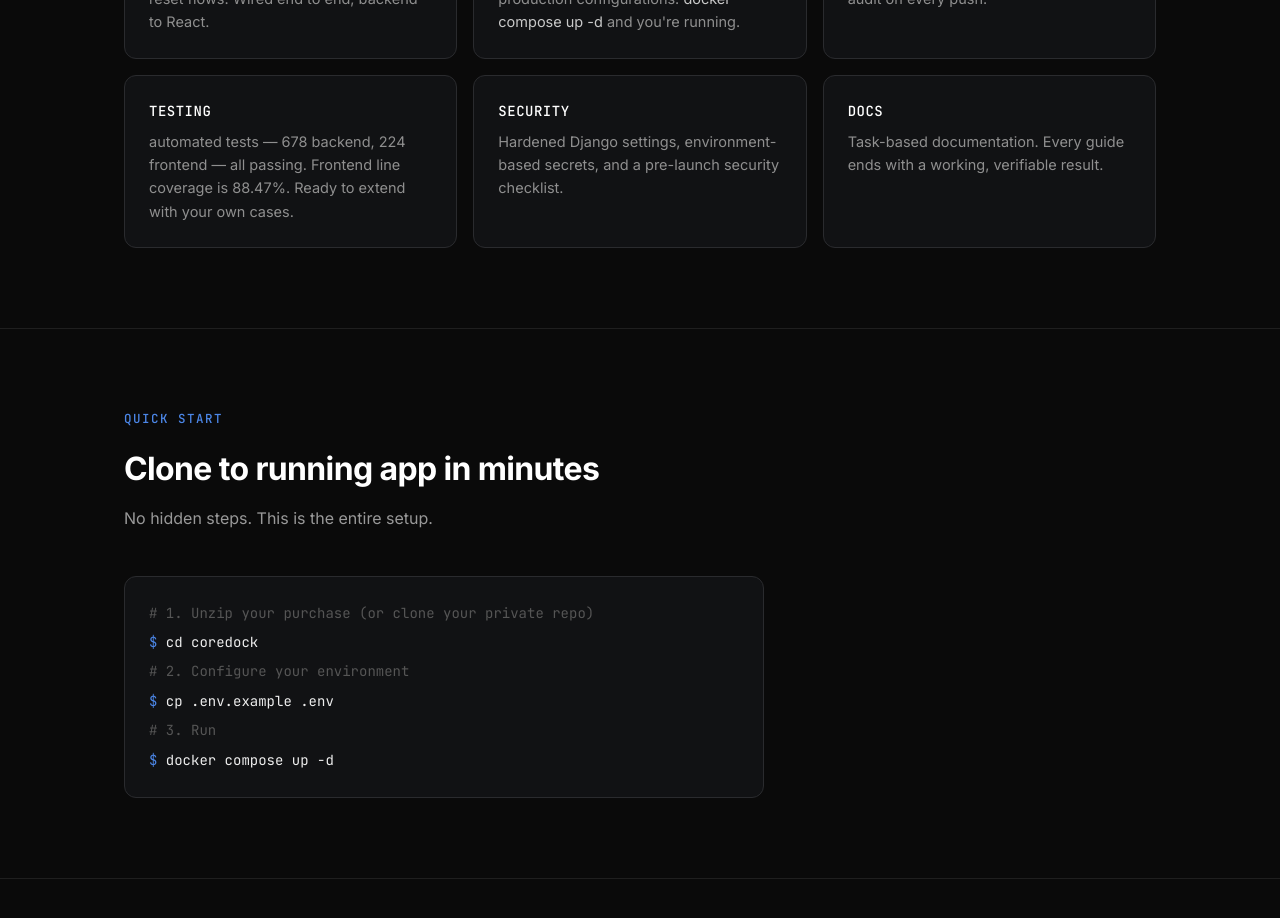
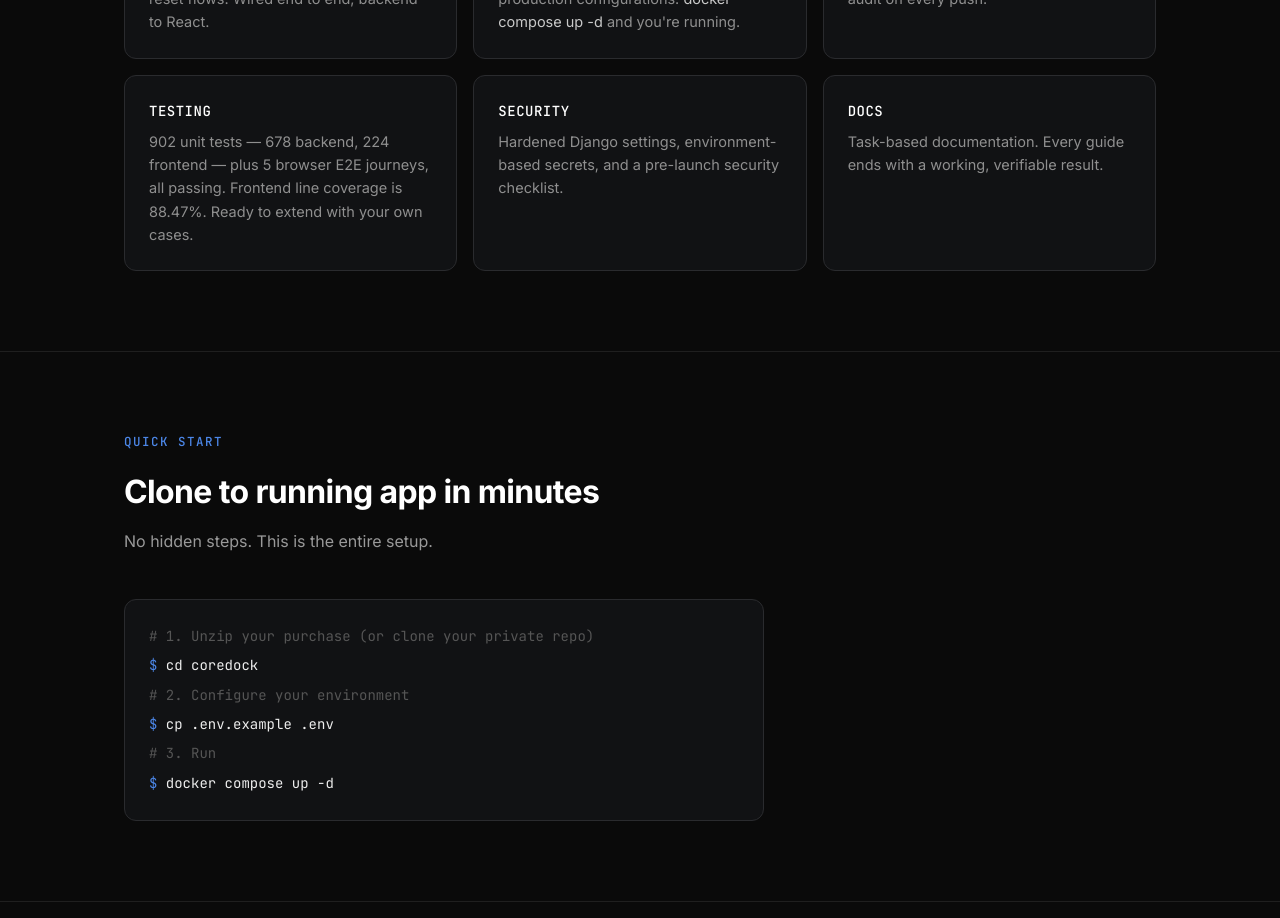
Before and after one commit to CoreDock/coredock.github.io, a React (Vite) app: page / in a window 1280 px wide. Shown: the part 1960-2878 px from the top of the page. Built offline with nearby package versions, Linux system fonts and the light colour scheme.

Commit message:
fix: align included modules with v2.3.0 metrics

```diff
--- a/src/sections/IncludedModules.tsx
+++ b/src/sections/IncludedModules.tsx
@@ -1,5 +1,11 @@
 import type { ReactNode } from 'react'
-import { BACKEND_TESTS, FRONTEND_LINE_COVERAGE, FRONTEND_TESTS, TOTAL_TESTS } from '../productFacts'
+import {
+  BACKEND_TESTS,
+  E2E_JOURNEYS,
+  FRONTEND_LINE_COVERAGE,
+  FRONTEND_TESTS,
+  TOTAL_UNIT_TESTS,
+} from '../productFacts'
 
 type Module = {
   name: string
@@ -29,9 +35,9 @@ const MODULES: Module[] = [
     name: 'TESTING',
     body: (
       <>
-        {TOTAL_TESTS} automated tests — {BACKEND_TESTS} backend, {FRONTEND_TESTS} frontend — all
-        passing. Frontend line coverage is {FRONTEND_LINE_COVERAGE}. Ready to extend with your own
-        cases.
+        {TOTAL_UNIT_TESTS} unit tests — {BACKEND_TESTS} backend, {FRONTEND_TESTS} frontend — plus{' '}
+        {E2E_JOURNEYS} browser E2E journeys, all passing. Frontend line coverage is{' '}
+        {FRONTEND_LINE_COVERAGE}. Ready to extend with your own cases.
       </>
     ),
   },
```
